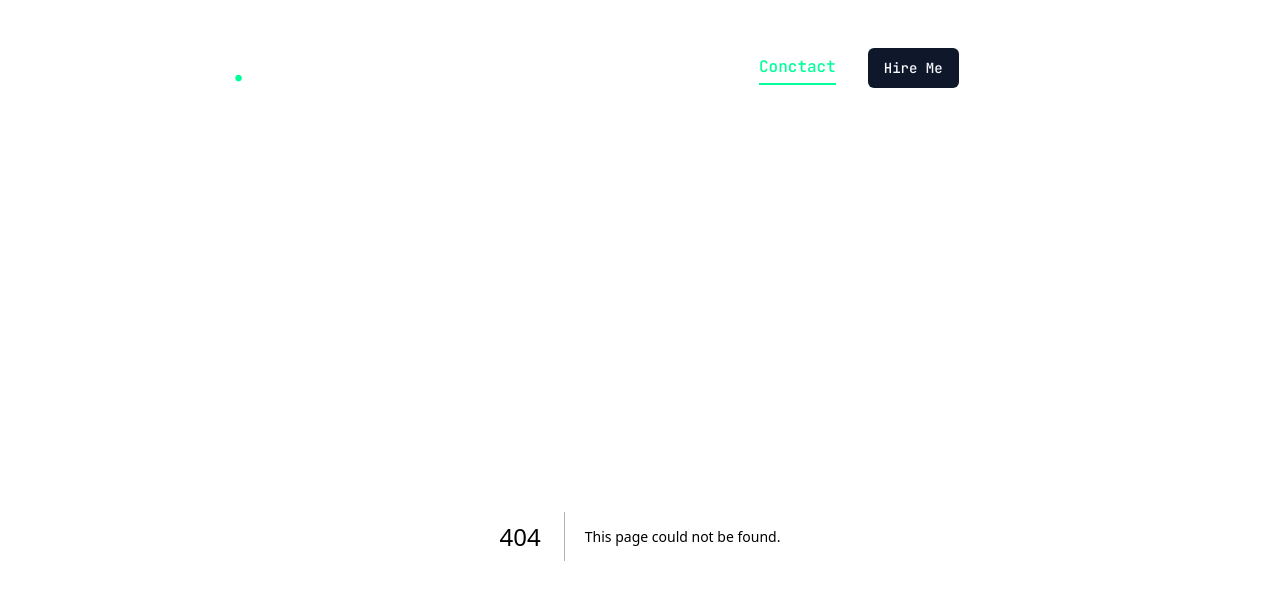
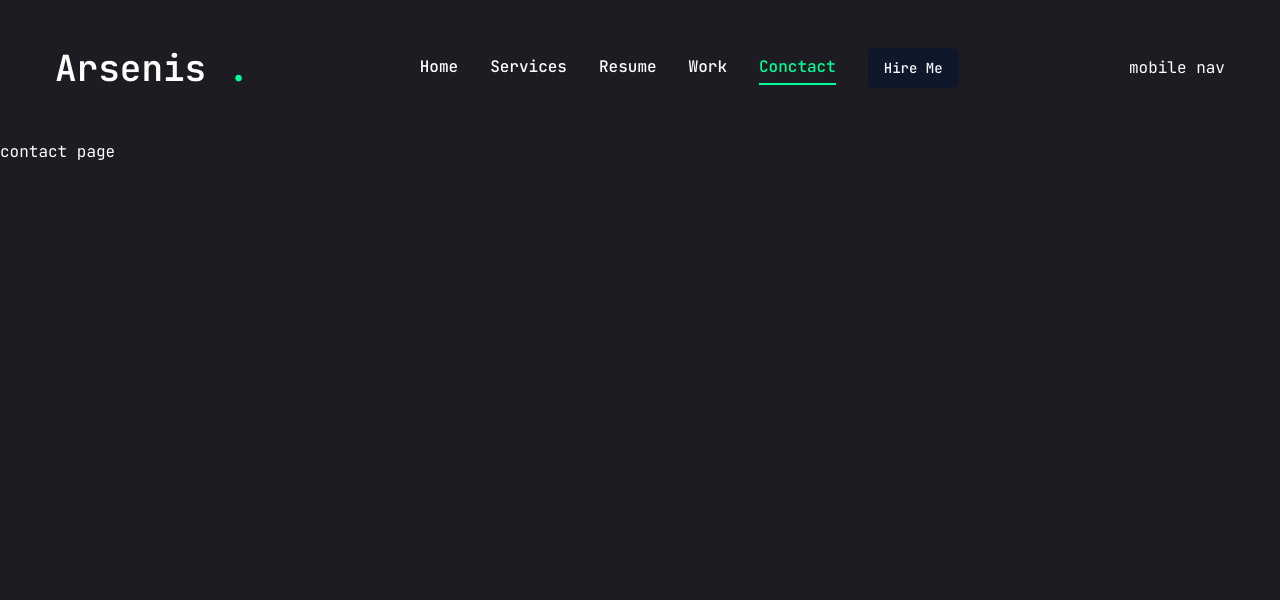
Before and after one commit to DevNou/Portfolio-Website, a Next.js app: page /contact in a window 1280 px wide. Before the commit this address had no page. Shown: the top 600 px of the page. Built offline with nearby package versions, Linux system fonts and the light colour scheme.

Commit message:
Transition

```diff
--- /dev/null
+++ b/app/contact/page.jsx
@@ -0,0 +1,9 @@
+import React from 'react'
+
+const Contact = () => {
+  return (
+    <div>contact page</div>
+  )
+}
+
+export default Contact;
--- a/app/layout.jsx
+++ b/app/layout.jsx
@@ -3,12 +3,13 @@ import "./globals.css";
 
 //components
 import Header from "@/components/Header";
+import PageTranstition from "@/components/PageTranstition";
 
 const jetbrainsMono = JetBrains_Mono({
   subsets: ["latin"],
-  weight : ["100","200","300","400","500","600","700","800"],
-  variable : "--font-jetbrainsMono"
- });
+  weight: ["100", "200", "300", "400", "500", "600", "700", "800"],
+  variable: "--font-jetbrainsMono"
+});
 
 export const metadata = {
   title: "Create Next App",
@@ -20,8 +21,8 @@ export default function RootLayout({ children }) {
     <html lang="en">
       <body className={jetbrainsMono.variable}>
         <Header />
-        {children}
-        </body>
+        <PageTranstition>{children}</PageTranstition>
+      </body>
     </html>
   );
 }
--- /dev/null
+++ b/app/resume/page.jsx
@@ -0,0 +1,9 @@
+import React from 'react'
+
+const Resume = () => {
+  return (
+    <div>resume page</div>
+  )
+}
+
+export default Resume;
--- a/app/services/page.jsx
+++ b/app/services/page.jsx
@@ -0,0 +1,6 @@
+const Services = () => {
+    return ( <div>services page</div>
+    )
+}
+
+export default Services;
--- /dev/null
+++ b/app/work/page.jsx
@@ -0,0 +1,9 @@
+import React from 'react'
+
+const Work = () => {
+  return (
+    <div>work page</div>
+  )
+}
+
+export default Work
--- /dev/null
+++ b/components/PageTranstition.jsx
@@ -0,0 +1,26 @@
+"use client";
+
+import { AnimatePresence,motion } from "framer-motion";
+import { usePathname } from "next/navigation";
+
+
+const PageTranstition = ({ children }) => {
+    const pathname = usePathname();
+    return(
+        <AnimatePresence>
+    <div key={pathname}>
+        <motion.div
+        initial = {{opacity:1}}
+        animate={{
+            opacity:0,
+            transition : {delay:0.5,duration:0.4, ease:"easeInOut"},
+        }}
+        className ="h-screen w-screen fixed bg-primary top-0 pointer-events-none"
+        />
+     {children}
+    </div>
+    </AnimatePresence>
+    );
+};
+
+export default PageTranstition;
--- a/package.json
+++ b/package.json
@@ -17,6 +17,7 @@
     "@radix-ui/react-tooltip": "^1.0.7",
     "class-variance-authority": "^0.7.0",
     "clsx": "^2.1.1",
+    "framer-motion": "^11.2.11",
     "lucide-react": "^0.395.0",
     "next": "14.2.4",
     "react": "^18",
```
Also changed, not shown: 1 other file (tests, documents, lock files or other folders).
